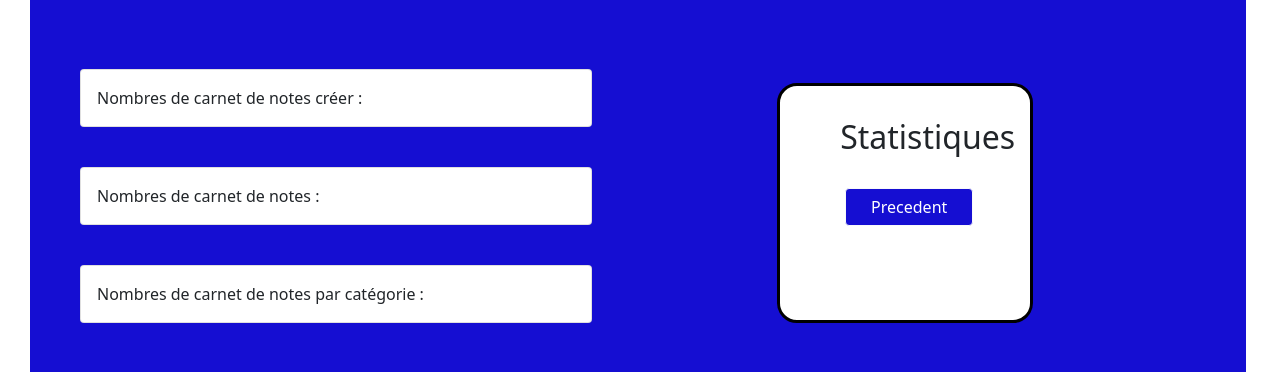
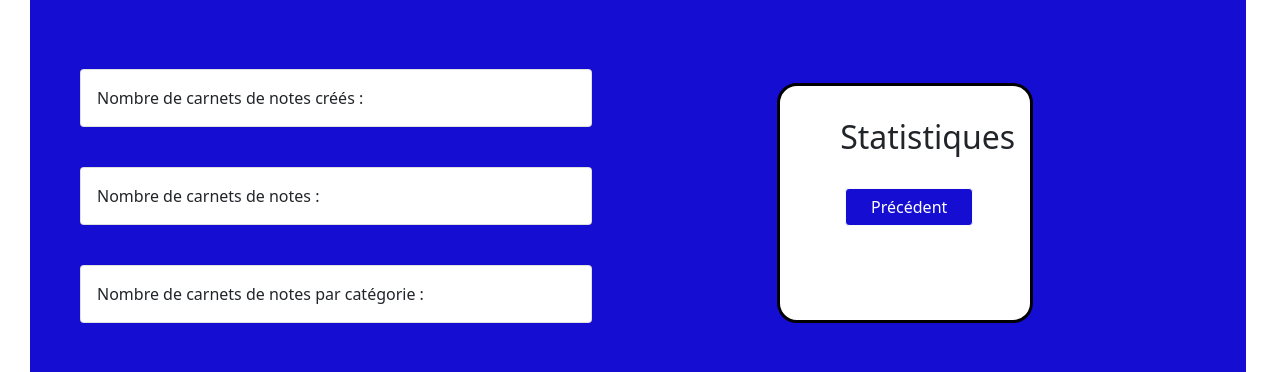
Before and after one commit to rayhad/react-piscine, a React (Create React App) app: page /Statistiques in a window 1280 px wide. Shown: the part 197-569 px from the top of the page. Built offline with nearby package versions, Linux system fonts and the light colour scheme.

Commit message:
correction fautes d'orthographe sur stats

```diff
--- a/src/pages/Statistiques.jsx
+++ b/src/pages/Statistiques.jsx
@@ -11,18 +11,18 @@ export default function Statistiques(){
             <div className='arriere'>
 
             <Card className='card-stat'>
-                <Card.Body className='card-text'>Nombres de carnet de notes créer :</Card.Body>
+                <Card.Body className='card-text'>Nombre de carnets de notes créés :</Card.Body>
             </Card>
             <Card className='card-stat'>
-                <Card.Body className='card-text'>Nombres de carnet de notes :</Card.Body>
+                <Card.Body className='card-text'>Nombre de carnets de notes :</Card.Body>
             </Card>
             <Card className='card-stat'>
-                <Card.Body className='card-text'>Nombres de carnet de notes par catégorie :</Card.Body>
+                <Card.Body className='card-text'>Nombre de carnets de notes par catégorie :</Card.Body>
             </Card>
 
             <div className='arriere2'>
                 <h2 className='titre'>Statistiques</h2>
-                <Button as={Link} to={'../'} className='buttonStatistique' variant="light">Precedent</Button>
+                <Button as={Link} to={'../'} className='buttonStatistique' variant="light">Précédent</Button>
             </div>
 
             </div>
```
